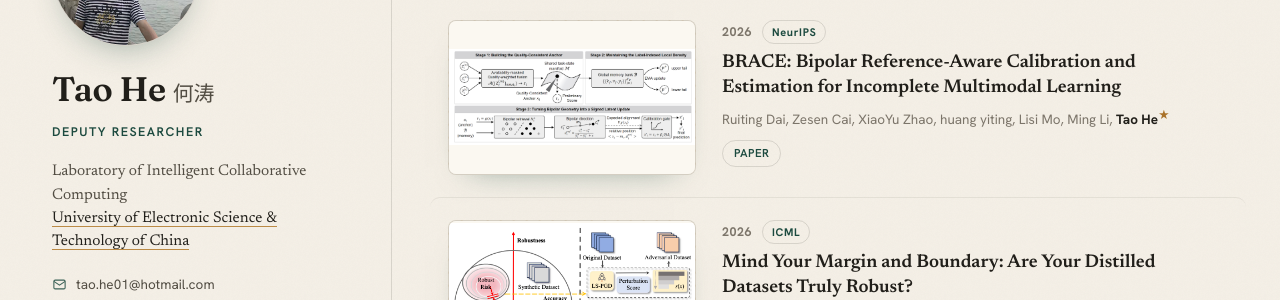
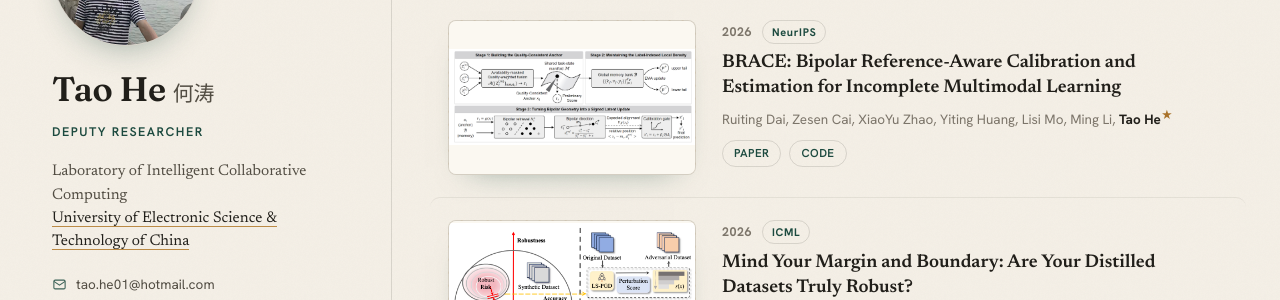
Before and after one commit to ht014/ht014.github.io, a Jekyll site: the page built from index.html, in a window 1280 px wide and 900 px high, scrolled down 1286 px. Shown: the part 150-450 px from the top of the window. Built offline with Jekyll 4.4.1, drawn with Linux system fonts in a browser that asks for light colours.

Commit message:
Update publications.json

```diff
--- a/_data/publications.json
+++ b/_data/publications.json
@@ -2,9 +2,10 @@
   {
     "tag": "BRACE", "venue": "NeurIPS", "venue_full": "NeurIPS 2026", "year": "2026", "type": "conf",
     "title": "BRACE: Bipolar Reference-Aware Calibration and Estimation for Incomplete Multimodal Learning",
-    "authors": "Ruiting Dai, Zesen Cai, XiaoYu Zhao, huang yiting, Lisi Mo, Ming Li, Tao He*",
+    "authors": "Ruiting Dai, Zesen Cai, XiaoYu Zhao, Yiting Huang, Lisi Mo, Ming Li, Tao He*",
     "fig": "figs/BRACE.png",
     "links": [{"label": "Paper", "url": "null"},
+       {"label": "Code", "url": "https://github.com/Js183/BRACE"},
     ]
   },
   {
```
